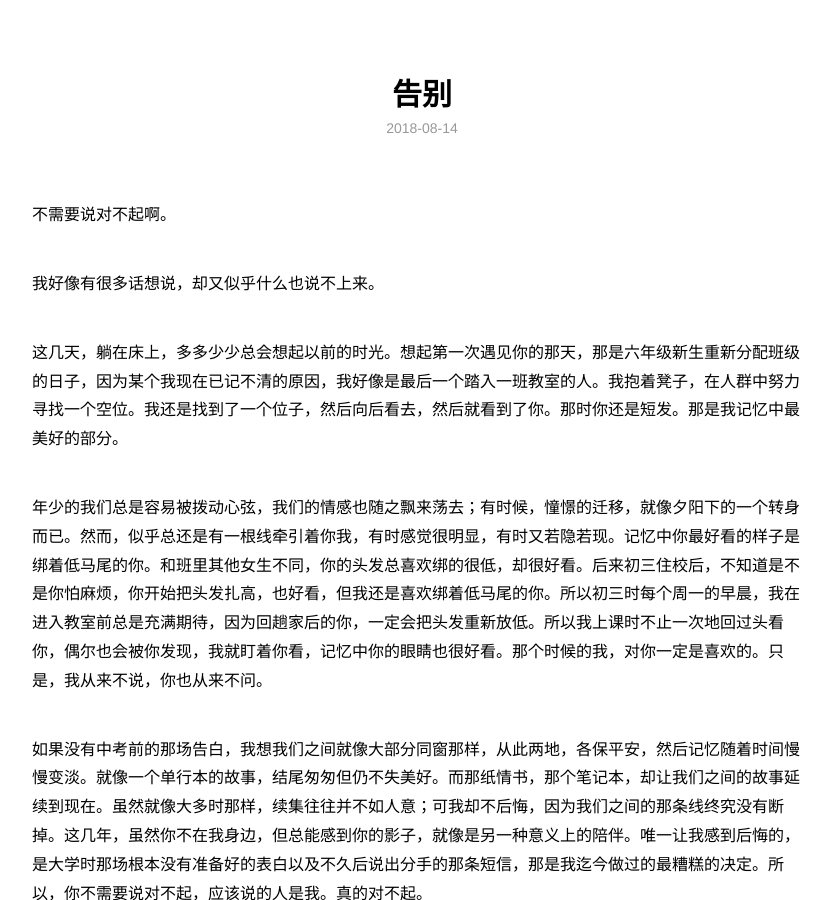
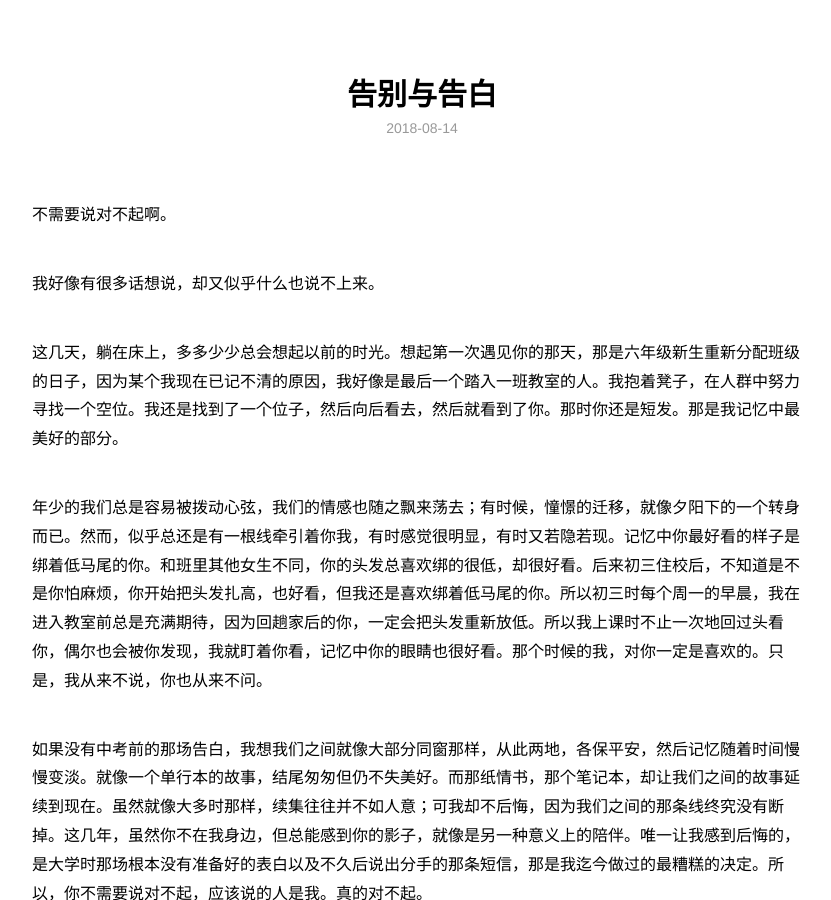
Before and after one commit to jhonhu1994/jhonhu1994.github.io, a Jekyll site: the page built from _posts/2018-08-14-goodbay.md, in a window 1280 px wide and 900 px high. Shown: the whole window, without its empty margins (218-1049 px from the left). Built offline with Jekyll 4.4.1, drawn with Linux system fonts in a browser that asks for light colours.

Commit message:
Update 2018-08-14-goodbay.md

```diff
--- a/_posts/2018-08-14-goodbay.md
+++ b/_posts/2018-08-14-goodbay.md
@@ -1,6 +1,6 @@
 ---
 layout:     post
-title:      告别
+title:      告别与告白
 category: blog
 description: 三去其一
 ---
```
